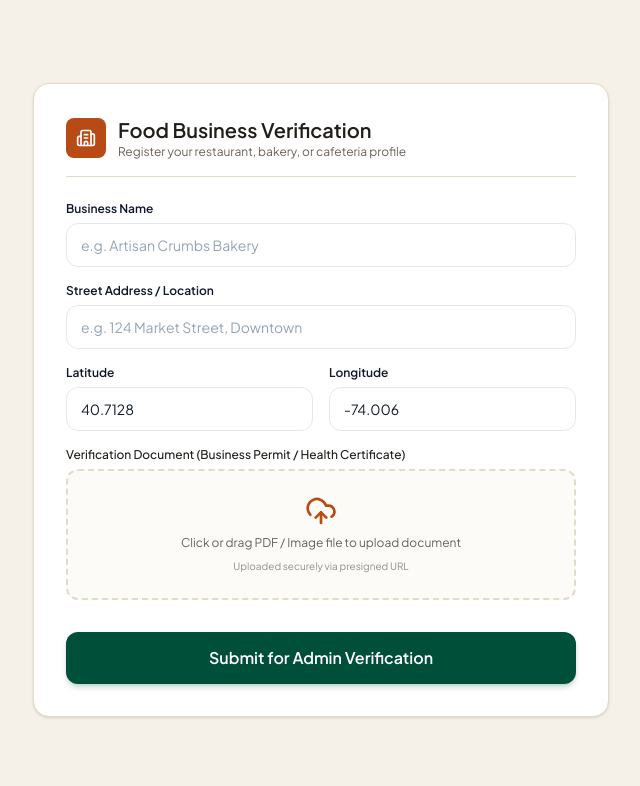
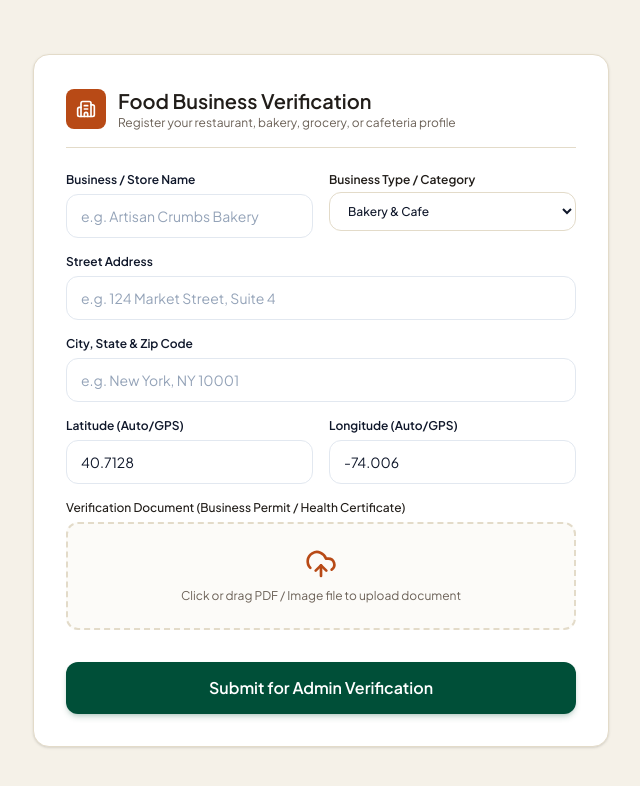
Before and after one commit to hassamnaveed44/food-redistribution, a Next.js app: page /business/onboarding in a window 1280 px wide. Shown: the top 786 px of the page, without its empty margins (319-959 px from the left). Built offline with nearby package versions, Linux system fonts and the light colour scheme; no server answers.

Commit message:
Fix handover button status condition, enforce NGO free donation access control, compute dynamic Haversine distance, and enhance onboarding location fields

```diff
--- a/src/app/business/console/BusinessConsoleClient.tsx
+++ b/src/app/business/console/BusinessConsoleClient.tsx
@@ -267,12 +267,12 @@ export const BusinessConsoleClient: React.FC<BusinessConsoleClientProps> = ({
                           <span className="inline-flex items-center gap-1 px-2.5 py-1 rounded-full text-xs font-extrabold bg-emerald-100 text-[#004F38]">
                             <CheckCircle2 className="w-3.5 h-3.5 text-[#00CC88]" /> Confirmed
                           </span>
-                        ) : (
+                        ) : item.status === "REQUESTED" ? (
                           <div className="flex items-center justify-end gap-2">
                             <Button
                               variant="donate"
                               size="sm"
-                              className="text-xs font-extrabold py-1 px-3 shadow-sm"
+                              className="text-xs font-extrabold py-1 px-3 shadow-lg animate-pulse"
                               onClick={(e) => {
                                 e.stopPropagation();
                                 handleConfirmHandover(item.id);
@@ -282,6 +282,10 @@ export const BusinessConsoleClient: React.FC<BusinessConsoleClientProps> = ({
                             </Button>
                             <ChevronRight className="w-4 h-4 text-slate-400 group-hover:text-[#00CC88] hidden sm:inline-block" />
                           </div>
+                        ) : (
+                          <span className="inline-block text-[11px] font-semibold text-slate-500 bg-slate-100 px-3 py-1.5 rounded-xl border border-slate-200">
+                            ⏳ Awaiting Reservation
+                          </span>
                         )}
                       </td>
                     </tr>
--- a/src/app/business/onboarding/page.tsx
+++ b/src/app/business/onboarding/page.tsx
@@ -13,7 +13,9 @@ export default function BusinessOnboardingPage() {
   const [isSubmitted, setIsSubmitted] = useState(false);
   const [formData, setFormData] = useState({
     businessName: "",
-    address: "",
+    category: "Bakery & Cafe",
+    streetAddress: "",
+    cityState: "",
     latitude: 40.7128,
     longitude: -74.006,
     docKey: "",
@@ -22,10 +24,11 @@ export default function BusinessOnboardingPage() {
   const handleSubmit = async (e: React.FormEvent) => {
     e.preventDefault();
     setIsSubmitting(true);
+    const fullAddress = `${formData.streetAddress}, ${formData.cityState}`;
     try {
       await registerBusinessAction({
-        businessName: formData.businessName,
-        address: formData.address,
+        businessName: `${formData.businessName} (${formData.category})`,
+        address: fullAddress,
         latitude: Number(formData.latitude),
         longitude: Number(formData.longitude),
         documentStorageKey: formData.docKey || "doc_business_registration_sample.pdf",
@@ -76,35 +79,65 @@ export default function BusinessOnboardingPage() {
               Food Business Verification
             </h1>
             <p className="text-xs text-[#6B6157]">
-              Register your restaurant, bakery, or cafeteria profile
+              Register your restaurant, bakery, grocery, or cafeteria profile
             </p>
           </div>
         </div>
 
         <form onSubmit={handleSubmit} className="flex flex-col gap-4">
+          <div className="grid grid-cols-1 sm:grid-cols-2 gap-4">
+            <Input
+              label="Business / Store Name"
+              placeholder="e.g. Artisan Crumbs Bakery"
+              required
+              value={formData.businessName}
+              onChange={(e) =>
+                setFormData({ ...formData, businessName: e.target.value })
+              }
+            />
+
+            <div className="flex flex-col gap-1">
+              <label className="text-xs font-semibold text-[#211D19]">
+                Business Type / Category
+              </label>
+              <select
+                value={formData.category}
+                onChange={(e) =>
+                  setFormData({ ...formData, category: e.target.value })
+                }
+                className="w-full px-3.5 py-2.5 rounded-xl border border-[#E3DBC9] bg-white text-xs font-medium focus:outline-none focus:ring-2 focus:ring-[#B84A16]"
+              >
+                <option value="Bakery & Cafe">Bakery & Cafe</option>
+                <option value="Restaurant & Bistro">Restaurant & Bistro</option>
+                <option value="Grocery & Supermarket">Grocery & Supermarket</option>
+                <option value="Hotel & Cafeteria">Hotel & Cafeteria</option>
+              </select>
+            </div>
+          </div>
+
           <Input
-            label="Business Name"
-            placeholder="e.g. Artisan Crumbs Bakery"
+            label="Street Address"
+            placeholder="e.g. 124 Market Street, Suite 4"
             required
-            value={formData.businessName}
+            value={formData.streetAddress}
             onChange={(e) =>
-              setFormData({ ...formData, businessName: e.target.value })
+              setFormData({ ...formData, streetAddress: e.target.value })
             }
           />
 
           <Input
-            label="Street Address / Location"
-            placeholder="e.g. 124 Market Street, Downtown"
+            label="City, State & Zip Code"
+            placeholder="e.g. New York, NY 10001"
             required
-            value={formData.address}
+            value={formData.cityState}
             onChange={(e) =>
-              setFormData({ ...formData, address: e.target.value })
+              setFormData({ ...formData, cityState: e.target.value })
             }
           />
 
           <div className="grid grid-cols-2 gap-4">
             <Input
-              label="Latitude"
+              label="Latitude (Auto/GPS)"
               type="number"
               step="any"
               value={formData.latitude}
@@ -113,7 +146,7 @@ export default function BusinessOnboardingPage() {
               }
             />
             <Input
-              label="Longitude"
+              label="Longitude (Auto/GPS)"
               type="number"
               step="any"
               value={formData.longitude}
@@ -132,9 +165,6 @@ export default function BusinessOnboardingPage() {
               <span className="text-xs text-[#6B6157]">
                 Click or drag PDF / Image file to upload document
               </span>
-              <span className="text-[10px] text-[#6B6157]/70">
-                Uploaded securely via presigned URL
-              </span>
             </div>
           </div>
 
--- a/src/app/ngo/onboarding/page.tsx
+++ b/src/app/ngo/onboarding/page.tsx
@@ -13,7 +13,9 @@ export default function NgoOnboardingPage() {
   const [isSubmitted, setIsSubmitted] = useState(false);
   const [formData, setFormData] = useState({
     orgName: "",
-    address: "",
+    orgCategory: "Homeless Shelter & Kitchen",
+    streetAddress: "",
+    cityState: "",
     receivingCapacity: 100,
     latitude: 40.7138,
     longitude: -74.001,
@@ -23,10 +25,11 @@ export default function NgoOnboardingPage() {
   const handleSubmit = async (e: React.FormEvent) => {
     e.preventDefault();
     setIsSubmitting(true);
+    const fullAddress = `${formData.streetAddress}, ${formData.cityState}`;
     try {
       await registerNgoAction({
-        orgName: formData.orgName,
-        address: formData.address,
+        orgName: `${formData.orgName} (${formData.orgCategory})`,
+        address: fullAddress,
         receivingCapacity: Number(formData.receivingCapacity),
         latitude: Number(formData.latitude),
         longitude: Number(formData.longitude),
@@ -78,29 +81,59 @@ export default function NgoOnboardingPage() {
               NGO & Shelter Verification Setup
             </h1>
             <p className="text-xs text-[#6B6157]">
-              Register receiving capacity & non-profit verification
+              Register receiving capacity & non-profit verification details
             </p>
           </div>
         </div>
 
         <form onSubmit={handleSubmit} className="flex flex-col gap-4">
+          <div className="grid grid-cols-1 sm:grid-cols-2 gap-4">
+            <Input
+              label="Organization / Shelter Name"
+              placeholder="e.g. Hope Haven Community Shelter"
+              required
+              value={formData.orgName}
+              onChange={(e) =>
+                setFormData({ ...formData, orgName: e.target.value })
+              }
+            />
+
+            <div className="flex flex-col gap-1">
+              <label className="text-xs font-semibold text-[#211D19]">
+                NGO Organization Type
+              </label>
+              <select
+                value={formData.orgCategory}
+                onChange={(e) =>
+                  setFormData({ ...formData, orgCategory: e.target.value })
+                }
+                className="w-full px-3.5 py-2.5 rounded-xl border border-[#E3DBC9] bg-white text-xs font-medium focus:outline-none focus:ring-2 focus:ring-[#25423A]"
+              >
+                <option value="Homeless Shelter & Kitchen">Homeless Shelter & Kitchen</option>
+                <option value="Community Food Bank">Community Food Bank</option>
+                <option value="Youth & Family Pantry">Youth & Family Pantry</option>
+                <option value="Disaster Relief Shelter">Disaster Relief Shelter</option>
+              </select>
+            </div>
+          </div>
+
           <Input
-            label="Organization / Shelter Name"
-            placeholder="e.g. Hope Haven Community Shelter"
+            label="Street Address / Facility Location"
+            placeholder="e.g. 450 5th Avenue, Building B"
             required
-            value={formData.orgName}
+            value={formData.streetAddress}
             onChange={(e) =>
-              setFormData({ ...formData, orgName: e.target.value })
+              setFormData({ ...formData, streetAddress: e.target.value })
             }
           />
 
           <Input
-            label="Facility Address"
-            placeholder="e.g. 450 5th Avenue, Midtown"
+            label="City, State & Zip Code"
+            placeholder="e.g. New York, NY 10018"
             required
-            value={formData.address}
+            value={formData.cityState}
             onChange={(e) =>
-              setFormData({ ...formData, address: e.target.value })
+              setFormData({ ...formData, cityState: e.target.value })
             }
           />
 
@@ -120,7 +153,7 @@ export default function NgoOnboardingPage() {
 
           <div className="grid grid-cols-2 gap-4">
             <Input
-              label="Latitude"
+              label="Latitude (Auto/GPS)"
               type="number"
               step="any"
               value={formData.latitude}
@@ -129,7 +162,7 @@ export default function NgoOnboardingPage() {
               }
             />
             <Input
-              label="Longitude"
+              label="Longitude (Auto/GPS)"
               type="number"
               step="any"
               value={formData.longitude}
--- a/src/features/claims/actions/requestClaim.ts
+++ b/src/features/claims/actions/requestClaim.ts
@@ -14,6 +14,15 @@ export interface RequestClaimInput {
 
 export async function requestClaimAction(input: RequestClaimInput) {
   const user = await getCurrentUser();
+
+  // Restriction: 100% Free Food Donations are strictly reserved for verified NGO shelters
+  if (input.claimType === "DONATION") {
+    if (!user || (user.role !== "NGO" && !user.ngoProfile)) {
+      throw new Error(
+        "403 FORBIDDEN: 100% Free Food Donations are exclusively reserved for verified NGO shelters & community kitchens. Individual food rescuers can reserve discounted Surprise Magic Bags."
+      );
+    }
+  }
 
   // Optimistic concurrency check
   const updated = await prisma.listing.updateMany({
--- a/src/features/listings/components/ListingDetailDrawer.tsx
+++ b/src/features/listings/components/ListingDetailDrawer.tsx
@@ -263,16 +263,13 @@ export const ListingDetailDrawer: React.FC<ListingDetailDrawerProps> = ({
             </Button>
           )}
 
-          {listing.status !== "CONFIRMED" &&
-            listing.status !== "CANCELLED" &&
-            listing.status !== "EXPIRED" &&
-            onConfirmHandover && (
+          {listing.status === "REQUESTED" && onConfirmHandover && (
             <Button
               variant="donate"
               size="lg"
               onClick={handleConfirm}
               isLoading={isProcessing}
-                className="w-full font-bold shadow-lg"
+              className="w-full font-bold shadow-lg animate-pulse"
             >
               <CheckCircle2 className="w-5 h-5 mr-2" /> Confirm Customer / Shelter Handover
             </Button>
```
Also changed, not shown: src/app/buyer/explore/BuyerExploreClient.tsx (+18 -6 lines), src/features/listings/queries/getListings.ts (+20 -4 lines). Lines whose indentation alone changed are shown as unchanged.
